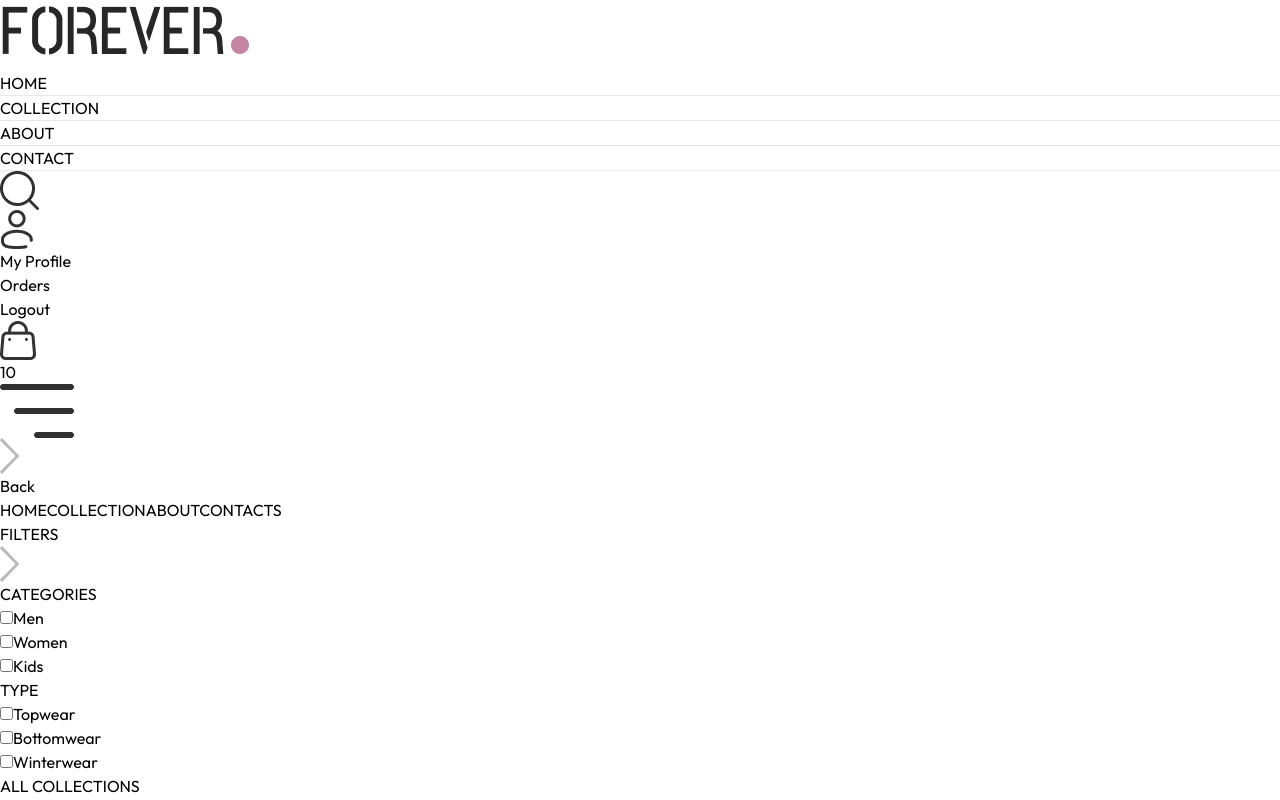
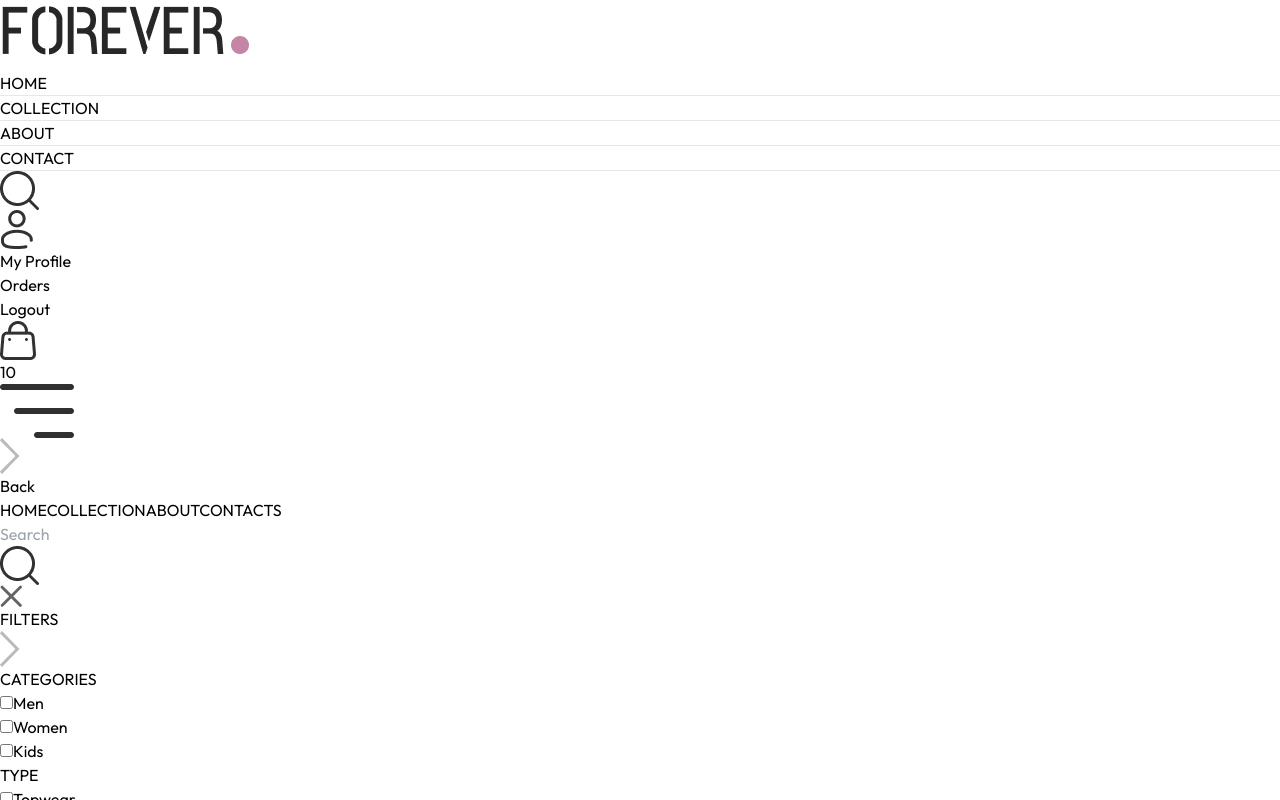
Before and after one commit to imkashishkathuria/Shopping-cart, a React (Vite) app: page /collection in a window 1280 px wide. Both pictures are taken after a click on the picture 19 px from the left and 190 px from the top of the page. Shown: the top 800 px of the page. Built offline with nearby package versions, Linux system fonts and the light colour scheme.

Commit message:
completed search feature

```diff
--- a/src/App.jsx
+++ b/src/App.jsx
@@ -10,12 +10,14 @@
 import Orders from "./pages/Orders"
 import Navbar from "./components/Navbar"
 import Footer from "./components/Footer"
+import SearchBar from "./components/SearchBar"
 
 
 const App = () => {
   return (
     <div className="px-4 sm:px-[5vw] md:px-[7vw] lg:px-[9vw]">
       <Navbar />
+      <SearchBar />
       <Routes>
         <Route path="/" element={<Home />} />
         <Route path="/collection" element={<Collection />} />
--- a/src/components/Navbar.jsx
+++ b/src/components/Navbar.jsx
@@ -1,10 +1,12 @@
 import { Link, NavLink } from "react-router-dom"
 import { assets } from "../assets/frontend_assets/assets"
-import { useState } from "react"
+import { useContext, useState } from "react"
+import { ShopContext } from "../context/ShopContext";
 
 
 const Navbar = () => {
     const [visible, setVisible] = useState(false);
+    const {setShowSearch} = useContext(ShopContext);
     return (
         <div className="flex items-center justify-between py-5 font-medium">
             <Link to='/'>
@@ -31,7 +33,7 @@
             </ul>
 
             <div className="flex items-center gap-6">
-                <img src={assets.search_icon} className="w-5 cursor-pointer" alt="" />
+                <img onClick={()=>setShowSearch(true)} src={assets.search_icon} className="w-5 cursor-pointer" alt="" />
 
                 <div className="group relative">
                     <img className="w-5 cursor-pointer" src={assets.profile_icon} alt="" />
--- /dev/null
+++ b/src/components/SearchBar.jsx
@@ -0,0 +1,32 @@
+import { useContext, useEffect, useState } from "react"
+import { ShopContext } from "../context/ShopContext"
+import { assets } from "../assets/frontend_assets/assets";
+import { useLocation } from "react-router-dom";
+
+
+const SearchBar = () => {
+    const {search, setSearch, showSearch, setShowSearch} = useContext(ShopContext);
+    const [visible, setVisible] = useState(false);
+    const location = useLocation();
+
+    useEffect(()=>{
+        if(location.pathname.includes('collection')){
+            setVisible(true);
+        }
+        else{
+            setVisible(false);
+        }
+    },[location]);
+
+  return showSearch && visible ?(
+    <div className="border-t border-b bg-gray-50 text-center">
+        <div className="inline-flex items-center justify-center border border-gray-400 px-5 py-2 my-5 mx-3 rounded-full w-3/4 sm:w-1/2">
+        <input type="text" placeholder="Search" className="flex-1 outline-none bg-inherit text-sm" value={search} onChange={(e)=>setSearch(e.target.value)}/>
+        <img src={assets.search_icon} alt="" className="w-4" />
+        </div>
+        <img onClick={()=>setShowSearch(false)} className="inline w-3 cursor-pointer" src={assets.cross_icon} alt="" />
+    </div>
+  ) : null
+}
+
+export default SearchBar
--- a/src/context/ShopContext.jsx
+++ b/src/context/ShopContext.jsx
@@ -1,4 +1,4 @@
-import { createContext } from "react";
+import { createContext, useState } from "react";
 import { products } from "../assets/frontend_assets/assets";
 // import PropTypes from "prop-types";
 
@@ -7,9 +7,12 @@
 const ShopContextProvider = (props) =>{
     const currency = "$";
     const delivery_fee = 10;
+    const [search, setSearch] = useState("");
+    const [showSearch, setShowSearch] = useState(false);
 
     const value = {
-        products, currency, delivery_fee
+        products, currency, delivery_fee,
+        search, setSearch, showSearch, setShowSearch
     }
 
     return (
--- a/src/pages/Collection.jsx
+++ b/src/pages/Collection.jsx
@@ -6,7 +6,7 @@
 
 
 const Collection = () => {
-  const {products} = useContext(ShopContext);
+  const {products, search, showSearch} = useContext(ShopContext);
   const [showFilter, setShowFilter] = useState(false);
   const [showFilteredProducts, setShowFilteredProducts] = useState([]);
   const [category, setCategory] = useState([]);
@@ -33,6 +33,10 @@
 
   const applyFilter = () =>{
     let productsCopy = products.slice();
+
+    if(showSearch && search){
+      productsCopy = productsCopy.filter(item=>item.name.toLowerCase().includes(search.toLowerCase()));
+    }
 
     if(category.length > 0){
       productsCopy = productsCopy.filter(item => category.includes(item.category));
@@ -65,7 +69,7 @@
 
   useEffect(()=>{
     applyFilter();
-  },[category, subCategory]);
+  },[category, subCategory, search, showSearch]);
 
   // useEffect(()=>{
   //   setShowFilteredProducts(products);
```
